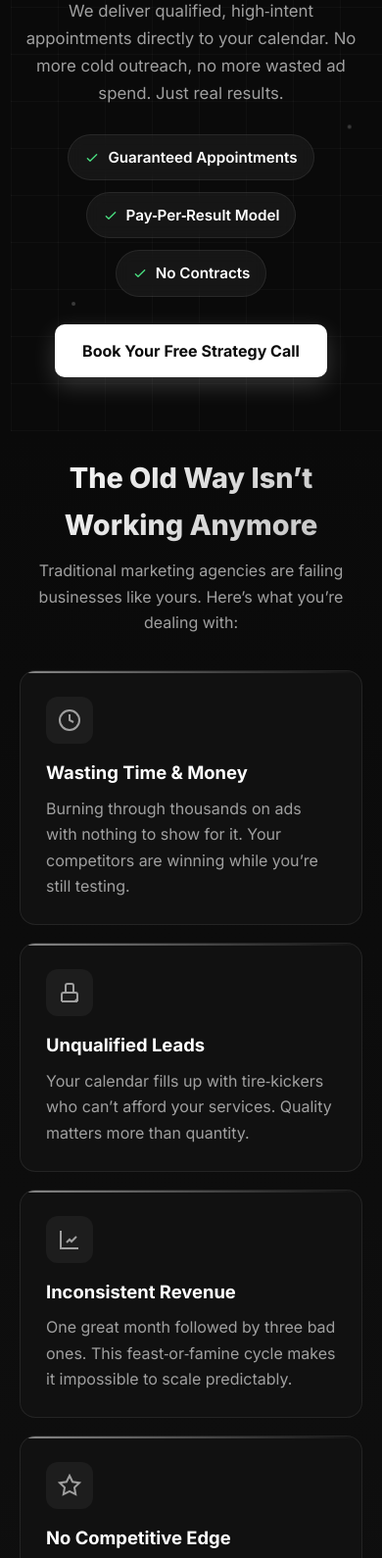
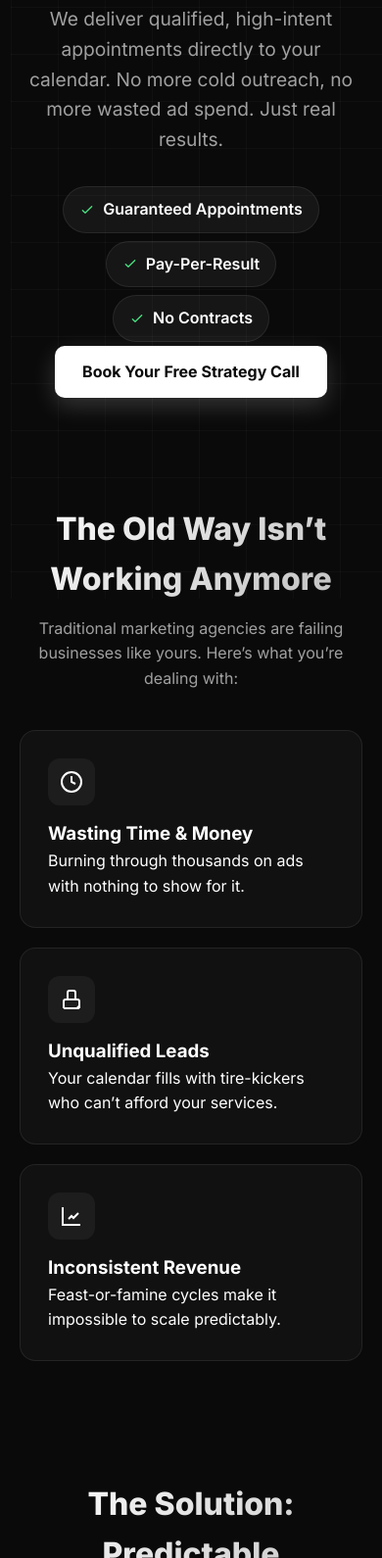
Before and after one commit to AgencyLP/RH-AGENCY-SITE, a plain HTML site: page index.html in a window 390 px wide. Shown: the part 244-1834 px from the top of the page at 98% size. Drawn offline with Linux system fonts and the light colour scheme.

Commit message:
Update index.html

```diff
--- a/index.html
+++ b/index.html
@@ -4,10 +4,6 @@
   <meta charset="UTF-8" />
   <meta name="viewport" content="width=device-width, initial-scale=1" />
   <title>Appointment Setting for Agencies | Your SMMA</title>
-  <meta name="description" content="Premium, pay‑per‑result appointment setting for agencies—guaranteed high‑intent calls to your calendar." />
-  <meta property="og:title" content="Your SMMA – Premium Lead Generation" />
-  <meta property="og:description" content="We deliver qualified, high‑intent appointments straight to your calendar." />
-  <meta property="og:type" content="website" />
   <link rel="preconnect" href="https://fonts.gstatic.com" crossorigin>
   <link href="https://fonts.googleapis.com/css2?family=Inter:wght@400;500;600;700;800;900&display=swap" rel="stylesheet">
   <style>
@@ -16,187 +12,102 @@
       --bg-card: #111111;
       --text-primary: #ffffff;
       --text-secondary: #a0a0a0;
-      --text-muted: #7a7a7a;
       --accent: #ffffff;
-      --border: rgba(255, 255, 255, 0.08);
+      --border: rgba(255,255,255,0.08);
       --gradient-text: linear-gradient(135deg, #ffffff 0%, #bdbdbd 100%);
     }
-
-    * { margin: 0; padding: 0; box-sizing: border-box; }
-
-    html, body { height: 100%; }
-
-    body {
-      font-family: 'Inter', system-ui, -apple-system, Segoe UI, Roboto, sans-serif;
-      background: var(--bg-dark);
-      color: var(--text-primary);
-      line-height: 1.65;
-      overflow-x: hidden;
-    }
-
-    /* Animated background grid */
-    .grid-background {
-      position: fixed; inset: 0; z-index: -1;
-      background-image:
-        linear-gradient(rgba(255,255,255,.03) 1px, transparent 1px),
-        linear-gradient(90deg, rgba(255,255,255,.03) 1px, transparent 1px);
-      background-size: 48px 48px;
-      animation: gridMove 22s linear infinite;
-      will-change: transform;
-    }
-    @keyframes gridMove { 0%{transform:translate(0,0)} 100%{transform:translate(48px,48px)} }
-
-    /* Section spacing helper so content sits close together */
-    section { padding: 40px 20px; }
-    @media (min-width: 900px){ section{ padding: 72px 20px; } }
-
-    /* Hero */
-    .hero { min-height: auto; padding: 48px 20px; display:flex; align-items:center; justify-content:center; position:relative; }
-    .hero-inner { max-width: 980px; text-align:center; margin-inline:auto; }
-    .eyebrow { display:inline-flex; gap:8px; align-items:center; padding:6px 12px; border:1px solid var(--border); border-radius:999px; color:var(--text-secondary); font-size: .9rem; background: rgba(255,255,255,.04); backdrop-filter: blur(6px); }
-    .hero h1 { font-size: clamp(2.4rem, 7vw, 4.6rem); line-height:1.1; font-weight: 900; letter-spacing:-.02em; margin: 14px 0 16px; background:var(--gradient-text); -webkit-background-clip:text; -webkit-text-fill-color:transparent; }
-    .subtitle { font-size: clamp(1.05rem, 2vw, 1.25rem); color: var(--text-secondary); max-width:720px; margin:0 auto 28px; }
-
-    .benefits { display:flex; flex-wrap:wrap; justify-content:center; gap:12px; margin: 6px 0 28px; list-style:none; }
-    .pill { background: rgba(255,255,255,.05); border:1px solid var(--border); border-radius:999px; padding:10px 16px; font-weight:600; font-size:.95rem; display:inline-flex; align-items:center; gap:8px; backdrop-filter: blur(8px); }
-    .pill svg { width:16px; height:16px; stroke:#4ade80; }
-
-    .cta { display:inline-block; background:var(--accent); color:var(--bg-dark); padding:14px 28px; border-radius:10px; text-decoration:none; font-weight:700; box-shadow:0 8px 24px rgba(255,255,255,.18); position:relative; overflow:hidden; }
-    .cta:focus-visible{ outline:2px solid #fff; outline-offset:3px; }
-    .cta::before{ content:''; position:absolute; inset:0; transform:translateX(-100%); background:linear-gradient(90deg, transparent, rgba(0,0,0,.08), transparent); transition:transform .6s ease; }
-    .cta:hover::before{ transform:translateX(100%); }
-
-    /* Float dots */
-    .float { position:absolute; width:4px; height:4px; background:rgba(255,255,255,.2); border-radius:50%; animation:float 10s ease-in-out infinite; }
-    @keyframes float{ 0%,100%{ transform:translate(0,0)} 33%{ transform:translate(16px,-26px)} 66%{ transform:translate(-18px,24px)} }
-    .float:nth-of-type(1){ top:22%; left:12%; animation-delay:0s }
-    .float:nth-of-type(2){ top:58%; right:12%; animation-delay:2s }
-    .float:nth-of-type(3){ bottom:18%; left:18%; animation-delay:4s }
-
-    /* Section header */
-    .section-header{ text-align:center; max-width:820px; margin:0 auto 36px; }
-    .section-header h2{ font-size: clamp(1.8rem, 5vw, 3.2rem); font-weight: 800; background:var(--gradient-text); -webkit-background-clip:text; -webkit-text-fill-color:transparent; margin-bottom:10px; }
-    .section-header p{ color:var(--text-secondary); }
-
-    /* Pain points */
-    .pain { background: linear-gradient(180deg, var(--bg-dark) 0%, #0f0f0f 100%); padding-top: 24px; }
-    .cards { display:grid; grid-template-columns: repeat(auto-fit, minmax(260px, 1fr)); gap:18px; max-width: 1100px; margin: 0 auto; }
-    .card { background:var(--bg-card); border:1px solid var(--border); border-radius:16px; padding:26px; transition:transform .32s ease, box-shadow .32s ease, border-color .32s ease; position:relative; overflow:hidden; }
-    .card:hover{ transform: translateY(-6px); border-color:rgba(255,255,255,.2); box-shadow:0 20px 44px rgba(0,0,0,.55); }
-    .card::before{ content:''; position:absolute; top:0; left:-100%; height:2px; right:0; background:linear-gradient(90deg, transparent, rgba(255,255,255,.5), transparent); transition: transform .6s ease; transform:translateX(0); }
-    .card:hover::before{ transform:translateX(200%); }
-    .icon { width:48px; height:48px; border-radius:12px; background: rgba(255,255,255,.05); display:flex; align-items:center; justify-content:center; color:var(--text-secondary); margin-bottom:14px; }
-    .card h3{ font-size:1.15rem; margin-bottom:8px; }
-    .card p{ color:var(--text-secondary); }
-
-    /* Reveal */
-    .reveal{ opacity:0; transform:translateY(26px); transition: opacity .7s ease, transform .7s ease; }
-    .reveal.active{ opacity:1; transform:translateY(0); }
-
-    /* Contact */
-    #contact .form{ max-width:760px; margin: 20px auto 0; display:grid; gap:12px; }
-    #contact input, #contact textarea{ padding:14px 16px; border-radius:12px; border:1px solid var(--border); background:var(--bg-card); color:var(--text-primary); }
-    #contact textarea{ min-height:120px; resize:vertical; }
-
-    /* Reduced motion */
-    @media (prefers-reduced-motion: reduce){
-      *{ animation:none !important; transition:none !important; }
-      .grid-background{ animation:none; }
-    }
+    *{margin:0;padding:0;box-sizing:border-box}
+    body{font-family:'Inter',sans-serif;background:var(--bg-dark);color:var(--text-primary);line-height:1.6;overflow-x:hidden}
+    .grid-background{position:fixed;inset:0;z-index:-1;background-image:linear-gradient(rgba(255,255,255,.03)1px,transparent 1px),linear-gradient(90deg,rgba(255,255,255,.03)1px,transparent 1px);background-size:48px 48px;animation:gridMove 22s linear infinite;will-change:transform}
+    @keyframes gridMove{0%{transform:translate(0,0)}100%{transform:translate(48px,48px)}}
+    section{padding:60px 20px}
+    .hero{min-height:auto;padding:48px 20px;display:flex;align-items:center;justify-content:center;text-align:center;position:relative}
+    .hero h1{font-size:clamp(2.4rem,7vw,4.6rem);font-weight:900;background:var(--gradient-text);-webkit-background-clip:text;-webkit-text-fill-color:transparent;margin-bottom:16px}
+    .hero p{color:var(--text-secondary);font-size:1.2rem;max-width:720px;margin:0 auto 28px}
+    .pill{display:inline-flex;align-items:center;gap:8px;background:rgba(255,255,255,.05);border:1px solid var(--border);border-radius:999px;padding:10px 16px;margin:4px;font-weight:600}
+    .pill svg{width:16px;height:16px;stroke:#4ade80}
+    .cta{display:inline-block;background:var(--accent);color:var(--bg-dark);padding:14px 28px;border-radius:10px;font-weight:700;text-decoration:none;box-shadow:0 8px 24px rgba(255,255,255,.18);transition:transform .3s ease}
+    .cta:hover{transform:translateY(-3px)}
+    .section-header{text-align:center;max-width:800px;margin:0 auto 40px}
+    .section-header h2{font-size:clamp(2rem,5vw,3rem);font-weight:800;background:var(--gradient-text);-webkit-background-clip:text;-webkit-text-fill-color:transparent;margin-bottom:12px}
+    .section-header p{color:var(--text-secondary)}
+    .cards{display:grid;grid-template-columns:repeat(auto-fit,minmax(260px,1fr));gap:20px;max-width:1100px;margin:0 auto}
+    .card{background:var(--bg-card);border:1px solid var(--border);border-radius:16px;padding:28px;transition:all .3s ease}
+    .card:hover{transform:translateY(-6px);border-color:rgba(255,255,255,.2);box-shadow:0 20px 44px rgba(0,0,0,.55)}
+    .icon{width:48px;height:48px;background:rgba(255,255,255,.05);border-radius:12px;display:flex;align-items:center;justify-content:center;margin-bottom:14px}
+    .icon svg{width:24px;height:24px;stroke:currentColor}
+    .cta-section{text-align:center;padding:80px 20px;background:linear-gradient(180deg,var(--bg-card)0%,#0f0f0f100%)}
+    .cta-section h2{font-size:clamp(2rem,5vw,3rem);font-weight:800;margin-bottom:16px;background:var(--gradient-text);-webkit-background-clip:text;-webkit-text-fill-color:transparent}
+    .cta-section p{color:var(--text-secondary);max-width:700px;margin:0 auto 24px}
   </style>
 </head>
 <body>
-  <div class="grid-background" aria-hidden="true"></div>
-
-  <!-- HERO -->
-  <section class="hero" aria-label="Hero">
-    <div class="float" aria-hidden="true"></div>
-    <div class="float" aria-hidden="true"></div>
-    <div class="float" aria-hidden="true"></div>
-
-    <div class="hero-inner">
-      <div class="eyebrow" aria-hidden="true">
-        <span>Premium Lead Generation</span>
+  <div class="grid-background"></div>
+  <section class="hero">
+    <div>
+      <h1>Stop Chasing Clients. Let Them Come to You.</h1>
+      <p>We deliver qualified, high-intent appointments directly to your calendar. No more cold outreach, no more wasted ad spend. Just real results.</p>
+      <div>
+        <span class="pill"><svg fill="none" stroke="currentColor" stroke-width="2" viewBox="0 0 24 24"><path stroke-linecap="round" stroke-linejoin="round" d="M5 13l4 4L19 7"/></svg>Guaranteed Appointments</span>
+        <span class="pill"><svg fill="none" stroke="currentColor" stroke-width="2" viewBox="0 0 24 24"><path stroke-linecap="round" stroke-linejoin="round" d="M5 13l4 4L19 7"/></svg>Pay-Per-Result</span>
+        <span class="pill"><svg fill="none" stroke="currentColor" stroke-width="2" viewBox="0 0 24 24"><path stroke-linecap="round" stroke-linejoin="round" d="M5 13l4 4L19 7"/></svg>No Contracts</span>
       </div>
-      <h1>Stop Chasing Clients. Let Them Come to You.</h1>
-      <p class="subtitle">We deliver qualified, high‑intent appointments directly to your calendar. No more cold outreach, no more wasted ad spend. Just real results.</p>
-
-      <ul class="benefits" role="list">
-        <li class="pill"><svg fill="none" stroke="currentColor" stroke-width="2" viewBox="0 0 24 24" aria-hidden="true"><path stroke-linecap="round" stroke-linejoin="round" d="M5 13l4 4L19 7"></path></svg>Guaranteed Appointments</li>
-        <li class="pill"><svg fill="none" stroke="currentColor" stroke-width="2" viewBox="0 0 24 24" aria-hidden="true"><path stroke-linecap="round" stroke-linejoin="round" d="M5 13l4 4L19 7"></path></svg>Pay‑Per‑Result Model</li>
-        <li class="pill"><svg fill="none" stroke="currentColor" stroke-width="2" viewBox="0 0 24 24" aria-hidden="true"><path stroke-linecap="round" stroke-linejoin="round" d="M5 13l4 4L19 7"></path></svg>No Contracts</li>
-      </ul>
-
-      <a class="cta" href="#contact">Book Your Free Strategy Call</a>
+      <a href="#contact" class="cta">Book Your Free Strategy Call</a>
     </div>
   </section>
 
-  <!-- PAIN POINTS -->
-  <section class="pain" aria-labelledby="pain-title">
-    <div class="section-header reveal">
-      <h2 id="pain-title">The Old Way Isn’t Working Anymore</h2>
+  <section class="pain">
+    <div class="section-header">
+      <h2>The Old Way Isn’t Working Anymore</h2>
       <p>Traditional marketing agencies are failing businesses like yours. Here’s what you’re dealing with:</p>
     </div>
-
     <div class="cards">
-      <article class="card reveal">
-        <div class="icon" aria-hidden="true">
-          <svg width="24" height="24" fill="none" stroke="currentColor" stroke-width="2" aria-hidden="true"><circle cx="12" cy="12" r="10"></circle><path d="M12 6v6l4 2"></path></svg>
-        </div>
-        <h3>Wasting Time & Money</h3>
-        <p>Burning through thousands on ads with nothing to show for it. Your competitors are winning while you’re still testing.</p>
-      </article>
-
-      <article class="card reveal">
-        <div class="icon" aria-hidden="true">
-          <svg width="24" height="24" fill="none" stroke="currentColor" stroke-width="2" aria-hidden="true"><path d="M20 21l-2-2m2 2v-7a2 2 0 00-2-2H6a2 2 0 00-2 2v7m16 0H4m4-10V5a2 2 0 012-2h4a2 2 0 012 2v6"></path></svg>
-        </div>
-        <h3>Unqualified Leads</h3>
-        <p>Your calendar fills up with tire‑kickers who can’t afford your services. Quality matters more than quantity.</p>
-      </article>
-
-      <article class="card reveal">
-        <div class="icon" aria-hidden="true">
-          <svg width="24" height="24" fill="none" stroke="currentColor" stroke-width="2" aria-hidden="true"><path d="M3 3v18h18M9 15l3-3 2 2 5-5"></path></svg>
-        </div>
-        <h3>Inconsistent Revenue</h3>
-        <p>One great month followed by three bad ones. This feast‑or‑famine cycle makes it impossible to scale predictably.</p>
-      </article>
-
-      <article class="card reveal">
-        <div class="icon" aria-hidden="true">
-          <svg width="24" height="24" fill="none" stroke="currentColor" stroke-width="2" aria-hidden="true"><path d="M12 2l3.09 6.26L22 9.27l-5 4.87 1.18 6.88L12 17.77l-6.18 3.25L7 14.14 2 9.27l6.91-1.01L12 2z"></path></svg>
-        </div>
-        <h3>No Competitive Edge</h3>
-        <p>Using the same generic strategies as everyone else. You need a system that makes you stand out, not blend in.</p>
-      </article>
+      <div class="card"><div class="icon"><svg fill="none" stroke="currentColor" stroke-width="2"><circle cx="12" cy="12" r="10"/><path d="M12 6v6l4 2"/></svg></div><h3>Wasting Time & Money</h3><p>Burning through thousands on ads with nothing to show for it.</p></div>
+      <div class="card"><div class="icon"><svg fill="none" stroke="currentColor" stroke-width="2"><path d="M20 21l-2-2m2 2v-7a2 2 0 00-2-2H6a2 2 0 00-2 2v7m16 0H4m4-10V5a2 2 0 012-2h4a2 2 0 012 2v6"/></svg></div><h3>Unqualified Leads</h3><p>Your calendar fills with tire-kickers who can’t afford your services.</p></div>
+      <div class="card"><div class="icon"><svg fill="none" stroke="currentColor" stroke-width="2"><path d="M3 3v18h18M9 15l3-3 2 2 5-5"/></svg></div><h3>Inconsistent Revenue</h3><p>Feast-or-famine cycles make it impossible to scale predictably.</p></div>
     </div>
   </section>
 
-  <!-- CONTACT -->
-  <section id="contact" aria-label="Book a call">
+  <section>
     <div class="section-header">
-      <h2>Book Your Free Strategy Call</h2>
-      <p>Tell us a bit about your business and we’ll send over a few times.</p>
+      <h2>The Solution: Predictable Appointments</h2>
+      <p>We’ve built a proven system that books qualified, ready-to-buy prospects directly on your calendar so you can focus on closing deals, not chasing leads.</p>
     </div>
-    <form class="form" action="#" method="post">
-      <input name="name" placeholder="Your name" aria-label="Your name" required>
-      <input type="email" name="email" placeholder="Email" aria-label="Email" required>
-      <input name="website" placeholder="Website (optional)" aria-label="Website">
-      <textarea name="message" placeholder="What do you sell and who do you sell to?" aria-label="Message"></textarea>
-      <button class="cta" type="submit">Submit</button>
-    </form>
+    <div class="cards">
+      <div class="card"><div class="icon"><svg fill="none" stroke="currentColor" stroke-width="2"><path d="M3 12l2-2 4 4 8-8 4 4"/></svg></div><h3>AI-Driven Targeting</h3><p>Smart filters find the highest-intent prospects for your offer.</p></div>
+      <div class="card"><div class="icon"><svg fill="none" stroke="currentColor" stroke-width="2"><circle cx="12" cy="12" r="10"/><path d="M12 6v6l4 2"/></svg></div><h3>Automated Booking</h3><p>We schedule calls straight into your calendar—hands-free.</p></div>
+      <div class="card"><div class="icon"><svg fill="none" stroke="currentColor" stroke-width="2"><path d="M12 2l3.09 6.26L22 9.27l-5 4.87L18.18 21 12 17.77l-6.18 3.25L7 14.14 2 9.27l6.91-1.01L12 2z"/></svg></div><h3>Guaranteed ROI</h3><p>Pay only for results—no retainers, no wasted spend.</p></div>
+    </div>
   </section>
 
-  <script>
-    // IntersectionObserver for reveal animations
-    const reveals = document.querySelectorAll('.reveal');
-    const io = new IntersectionObserver((entries)=>{
-      for (const e of entries){
-        if (e.isIntersecting){ e.target.classList.add('active'); io.unobserve(e.target); }
-      }
-    }, { rootMargin: '0px 0px -100px 0px' });
-    reveals.forEach(el=>io.observe(el));
-  </script>
+  <section>
+    <div class="section-header">
+      <h2>How It Works</h2>
+      <p>We make it simple to start seeing results in days, not months.</p>
+    </div>
+    <div class="cards">
+      <div class="card"><h3>1. Audit</h3><p>We analyze your current offer, pricing, and funnel to find immediate wins.</p></div>
+      <div class="card"><h3>2. Build</h3><p>Our team launches custom lead-gen campaigns that match your niche.</p></div>
+      <div class="card"><h3>3. Deliver</h3><p>Appointments start showing up in your calendar, ready to close.</p></div>
+    </div>
+  </section>
+
+  <section>
+    <div class="section-header">
+      <h2>Client Results</h2>
+      <p>Agencies like yours are closing more deals with less effort. Real outcomes, real growth.</p>
+    </div>
+    <div class="cards">
+      <div class="card"><h3>+240% Booked Calls</h3><p>In 30 days for a fitness coaching agency using our system.</p></div>
+      <div class="card"><h3>$80K MRR Added</h3><p>After 6 weeks of consistent appointment flow in the home-services niche.</p></div>
+      <div class="card"><h3>4X ROI</h3><p>For an e-commerce agency that stopped relying on outbound DMs.</p></div>
+    </div>
+  </section>
+
+  <section id="contact" class="cta-section">
+    <h2>Ready to Scale Predictably?</h2>
+    <p>Stop guessing where your next client comes from. Let us fill your calendar with qualified, ready-to-buy prospects.</p>
+    <a href="#" class="cta">Book Your Free Strategy Call</a>
+  </section>
 </body>
 </html>
```
